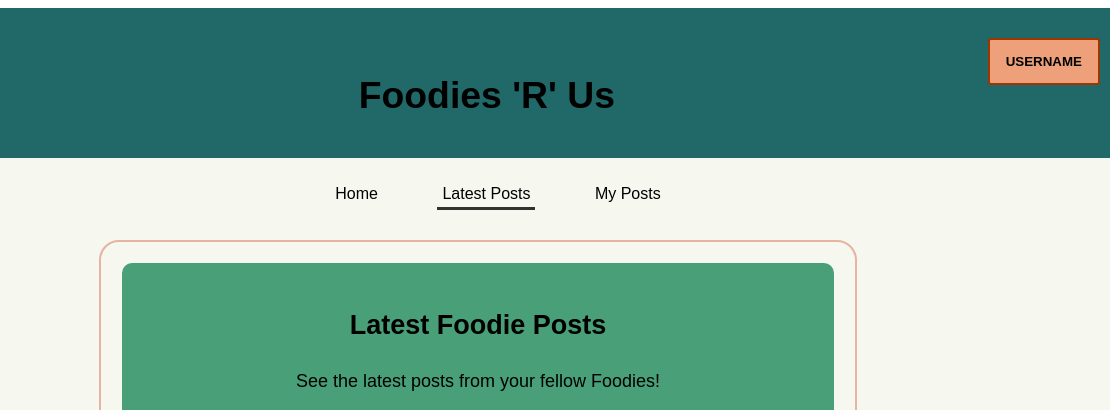
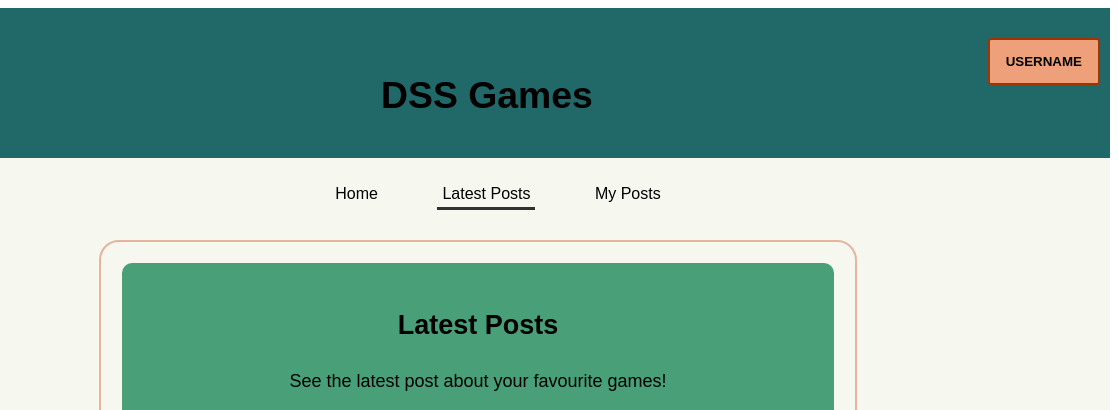
Before and after one commit to jamesbar54/DSS2025-26-002, a website: page app/public/html/posts.html in a window 1280 px wide. Shown: the top 410 px of the page, 162-1280 px from the left. Drawn offline with Linux system fonts and the light colour scheme.

Commit message:
Updated HTML to be about our site

```diff
--- a/app/public/html/posts.html
+++ b/app/public/html/posts.html
@@ -1,7 +1,7 @@
 <!DOCTYPE html>
 <html>
     <head>
-        <title> Foodies 'R' Us </title>
+        <title> DSS Games </title>
         <meta charset="utf-8">
         <link rel="icon" type="image/x-icon" href="../imgs/foodie.ico">
         <link rel="stylesheet" href="../css/style.css">
@@ -12,7 +12,7 @@
     <body>
         <header>
             <a href="../html/index.html"><img id="logo" src="../imgs/logo.png"></a>
-            <h1>Foodies 'R' Us</h1>
+            <h1>DSS Games</h1>
             <div class="dropdown">
                 <button id="login_link" href="#">Username <i class="fa fa-caret-down"></i></button>
                 <div class="dropdown-content">
@@ -31,8 +31,8 @@
 
         <main>
             <section id="postsList">
-                <h2>Latest Foodie Posts</h2>
-                <p>See the latest posts from your fellow Foodies!</p>
+                <h2>Latest Posts</h2>
+                <p>See the latest post about your favourite games!</p>
 
                 <i class="fa fa-search" aria-hidden="true"></i>
                 <input class="search_bar" id="search" name="search" type="text" placeholder="Search posts...">
```
Also changed, not shown: app/public/html/index.html (+3 -3 lines), app/public/html/login.html (+1 -1 lines), app/public/html/my_posts.html (+3 -3 lines).
